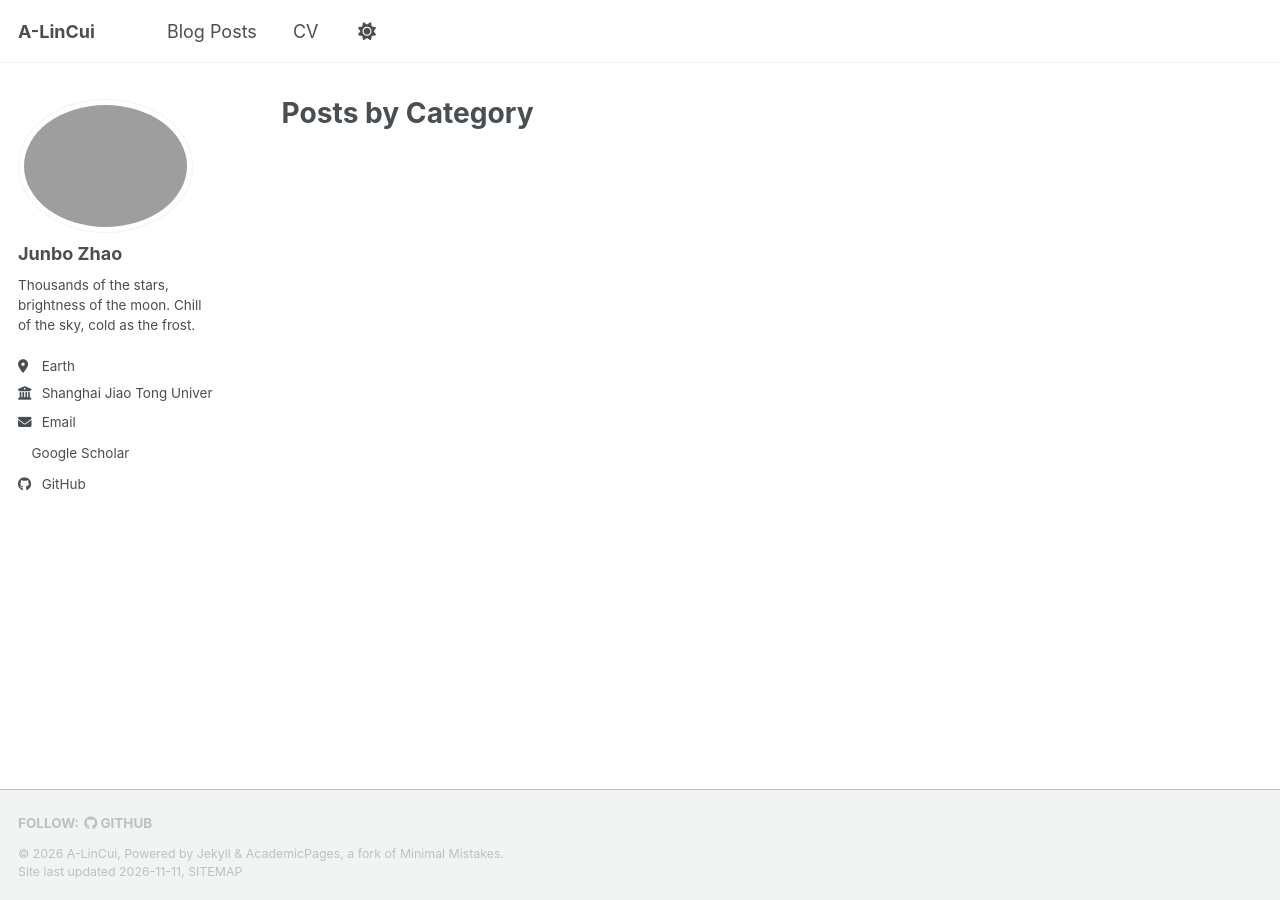
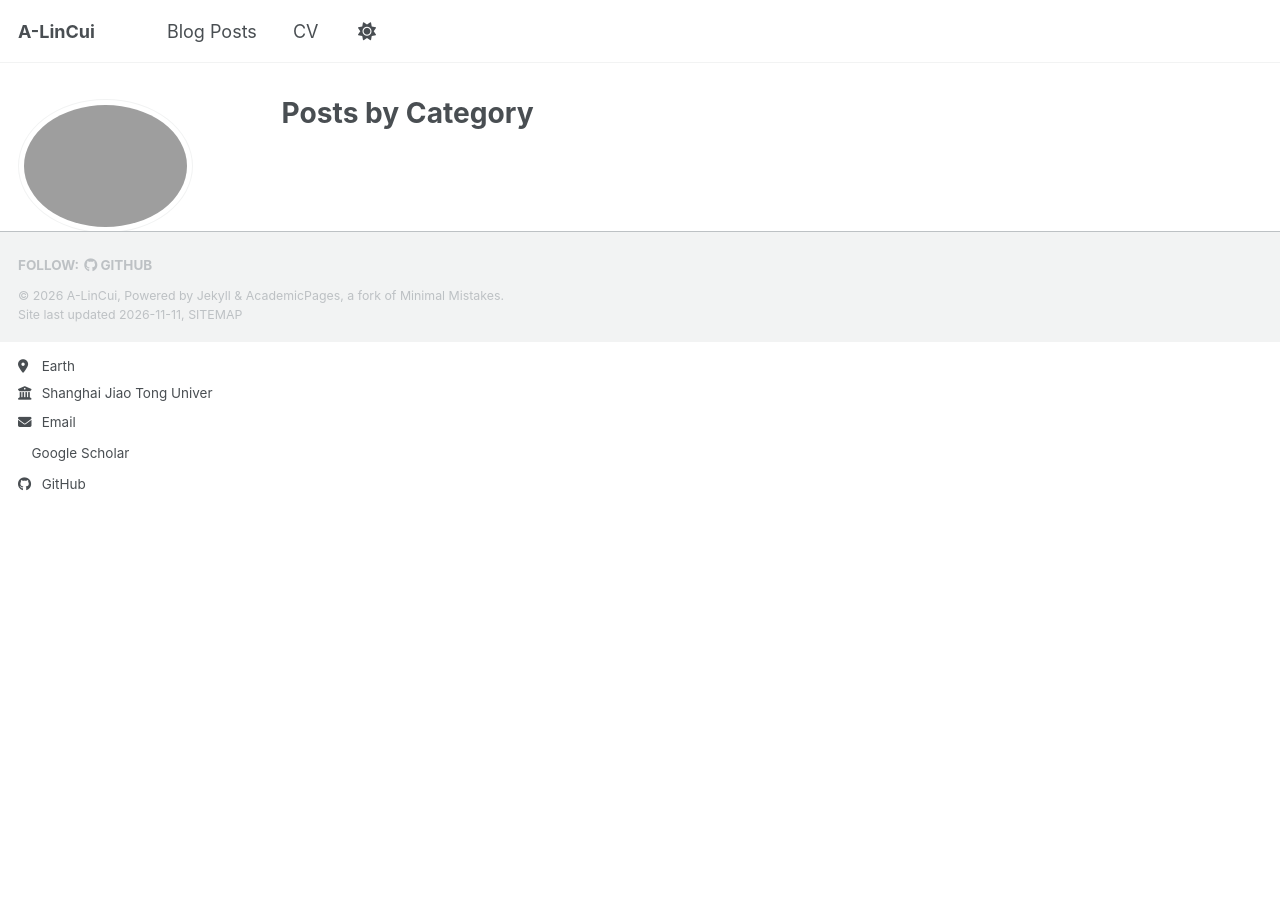
Before and after one commit to A-LinCui/A-LinCui.github.io, a Jekyll site: the page built from _pages/category-archive.html, in a window 1280 px wide. Built offline with Jekyll 4.4.1, drawn with Linux system fonts in a browser that asks for light colours; a script bundle is joined from its source files by our own code; a style sheet for code colours, icons or effects is not loaded.

Commit message:
Put footer back in normal document flow

```diff
--- a/_sass/layout/_base.scss
+++ b/_sass/layout/_base.scss
@@ -16,7 +16,6 @@ body {
 
   margin: 0;
   padding: $masthead-height 0 0;
-  padding-bottom: 9em;
   font-family: $global-font-family;
   line-height: 1.5;
 
--- a/_sass/layout/_footer.scss
+++ b/_sass/layout/_footer.scss
@@ -17,9 +17,9 @@
   /* keep footer in normal document flow so custom widgets do not overlap content */
   height: auto;
 
-  /* keep the footer on the bottom of the page */
-  position: fixed;
-  bottom: 0;
+  /* keep the footer in normal document flow: it appears only at the end of the page */
+  position: relative;
+  bottom: auto;
 
   -webkit-animation: intro 0.3s both;
           animation: intro 0.3s both;
@@ -54,14 +54,6 @@
   .far,
   .fal {
     color: var(--global-text-color-light);
-  }
-}
-
-@media screen and (max-width: 768px) {
-  /* don't pin the footer on mobile devices */
-  .page__footer {
-    position: relative;
-    bottom: auto;
   }
 }
 
--- a/assets/js/_main.js
+++ b/assets/js/_main.js
@@ -153,22 +153,6 @@ $(document).ready(function () {
   // Enable the theme toggle
   $('#theme-toggle').on('click', toggleTheme);
 
-  // Enable the sticky footer
-  var bumpIt = function () {
-    $("body").css("padding-bottom", "0");
-    $("body").css("margin-bottom", $(".page__footer").outerHeight(true));
-  }
-  $(window).resize(function () {
-    didResize = true;
-  });
-  setInterval(function () {
-    if (didResize) {
-      didResize = false;
-      bumpIt();
-    }}, 250);
-  var didResize = false;
-  bumpIt();
-
   // Follow menu drop down
   $(".author__urls-wrapper button").on("click", function () {
     $(".author__urls").fadeToggle("fast", function () { });
```
